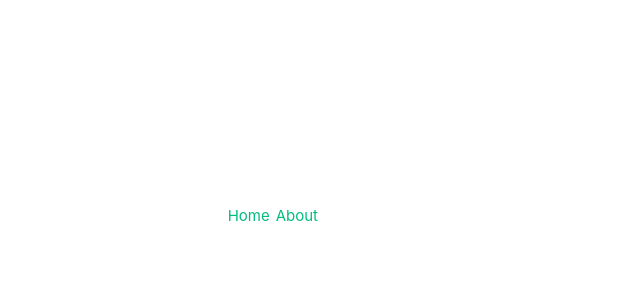
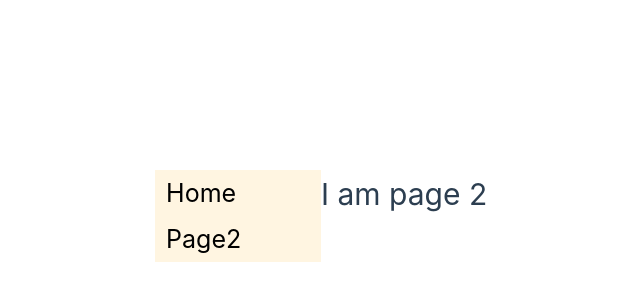
Before and after one commit to twicemomo520/DynamicForm, a Vue app: page /Page2 in a window 1280 px wide. Before the commit this address had no page. Shown: the part 184-484 px from the top of the page, without its empty margins (319-959 px from the left). Built offline with nearby package versions, Linux system fonts and the light colour scheme.

Commit message:
vue page2 router ok

```diff
--- a/package.json
+++ b/package.json
@@ -15,6 +15,7 @@
   },
   "devDependencies": {
     "@vitejs/plugin-vue": "^5.0.5",
+    "sass": "^1.77.8",
     "vite": "^5.3.1"
   }
 }
--- a/src/App.vue
+++ b/src/App.vue
@@ -1,20 +1,17 @@
 <script setup>
 import { RouterLink, RouterView } from 'vue-router'
-import HelloWorld from './components/HelloWorld.vue'
+import Header from './components/Header.vue'
 </script>
 
 <template>
 
-  <div class="wrapper">
-    <HelloWorld msg="You did it!" />
-
-    <nav>
-      <RouterLink to="/">Home</RouterLink>
-      <RouterLink to="/about">About</RouterLink>
-    </nav>
+  <div class="header">
+    <Header />
+  </div>
+  <div class="content">
+    <RouterView />
   </div>
 
-  <RouterView />
 </template>
 
 <style scoped>
--- /dev/null
+++ b/src/components/Header.vue
@@ -0,0 +1,34 @@
+<script>
+import { RouterLink, RouterView } from 'vue-router'
+
+export default{
+    components:{
+        RouterLink
+    },
+}
+</script>
+
+<template>
+    <div class="headerArea">
+        <RouterLink class = "routeItem"  to="/">Home</RouterLink>
+        <RouterLink class = "routeItem"  to="/Page2">Page2</RouterLink>
+    </div>
+</template>
+
+<style scoped lang = "scss">
+.headerArea{
+    width: 100%;
+    height: 100%;
+    background-color: #FFF5E1;
+    display: flex;
+    flex-wrap: wrap;
+    align-items: center;
+    .routeItem{
+        margin: 0 5%;
+        font-size: 25px;
+        color: black;
+        text-decoration: none;
+        cursor: pointer;
+    }
+}
+</style>
--- a/src/router/index.js
+++ b/src/router/index.js
@@ -10,12 +10,9 @@ const router = createRouter({
       component: HomeView
     },
     {
-      path: '/about',
-      name: 'about',
-      // route level code-splitting
-      // this generates a separate chunk (About.[hash].js) for this route
-      // which is lazy-loaded when the route is visited.
-      component: () => import('../views/AboutView.vue')
+      path: '/Page2',
+      name: 'Page2',
+      component: () => import('../views/Page2.vue')
     }
   ]
 })
--- /dev/null
+++ b/src/views/Page2.vue
@@ -0,0 +1,15 @@
+<script>
+export default{
+    mounted(){
+
+    }
+}
+</script>
+
+<template>
+    <h1>I am page 2</h1>
+</template>
+
+<style>
+
+</style>
```
Also changed, not shown: src/components/WelcomeItem.vue (deleted, +0 -7 lines), src/views/AboutView.vue (deleted, +0 -7 lines), 1 other file (tests, documents, lock files or other folders).
